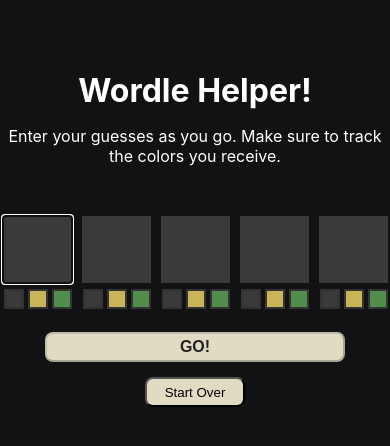
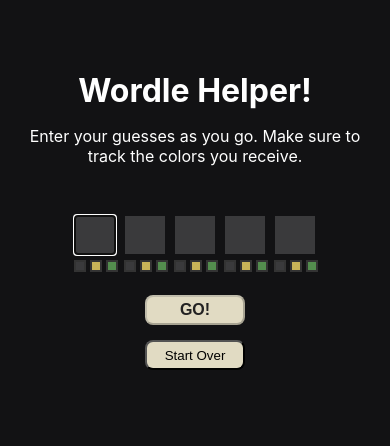
Before and after one commit to CJSpohn/wordle-helper, a React (Create React App) app: page / in a window 390 px wide. Shown: the top 446 px of the page. Built offline with nearby package versions, Linux system fonts and the light colour scheme.

Commit message:
Various mobile styling adjustments

```diff
--- a/public/index.html
+++ b/public/index.html
@@ -3,7 +3,7 @@
   <head>
     <meta charset="utf-8" />
     <link rel="icon" href="%PUBLIC_URL%/logo.png" />
-    <meta name="viewport" content="width=device-width, initial-scale=1" />
+    <meta name="viewport" content="width=device-width, initial-scale=1.0" />
     <meta name="theme-color" content="#000000" />
     <meta
       name="Wordle Helper"
--- a/src/App.scss
+++ b/src/App.scss
@@ -10,6 +10,7 @@
   p {
     color: white;
     text-align: center;
+    padding: 0 15px;
   }
 
   .answer-wrapper {
@@ -64,6 +65,9 @@
     transition-duration: 0.4s;
     -webkit-transition-duration: 0.4s; /* Safari */
     margin-top: 25px;
+    @media screen and (max-width: 425px) {
+      width: 100px;
+    }
   }
 
   .go-button:hover {
--- a/src/components/LetterControl/LetterControl.scss
+++ b/src/components/LetterControl/LetterControl.scss
@@ -9,6 +9,11 @@
   text-transform: capitalize;
   border: none;
   margin-bottom: 5px;
+
+  @media screen and (max-width: 425px) {
+    width: 36px;
+    height: 36px;
+  }
 }
 
 .radio-wrapper {
@@ -23,5 +28,9 @@
     outline: 2px solid #333;
     width: 16px;
     height: 16px;
+    @media screen and (max-width: 425px) {
+      width: 8px;
+      height: 8px;
+    }
   }
 }
```
